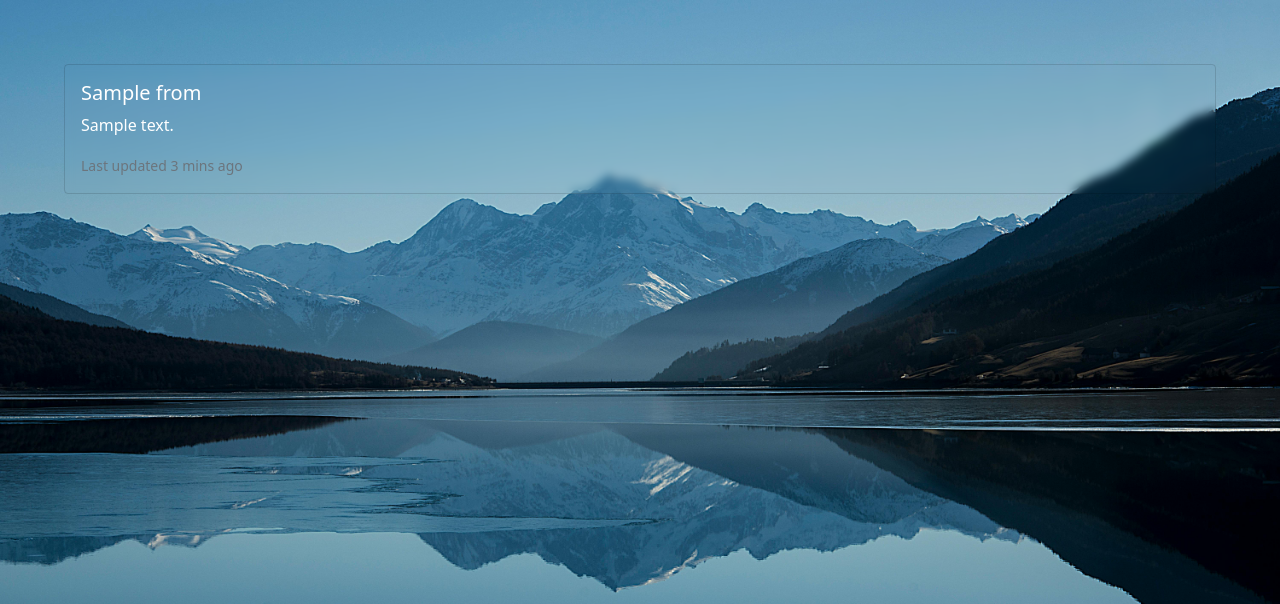
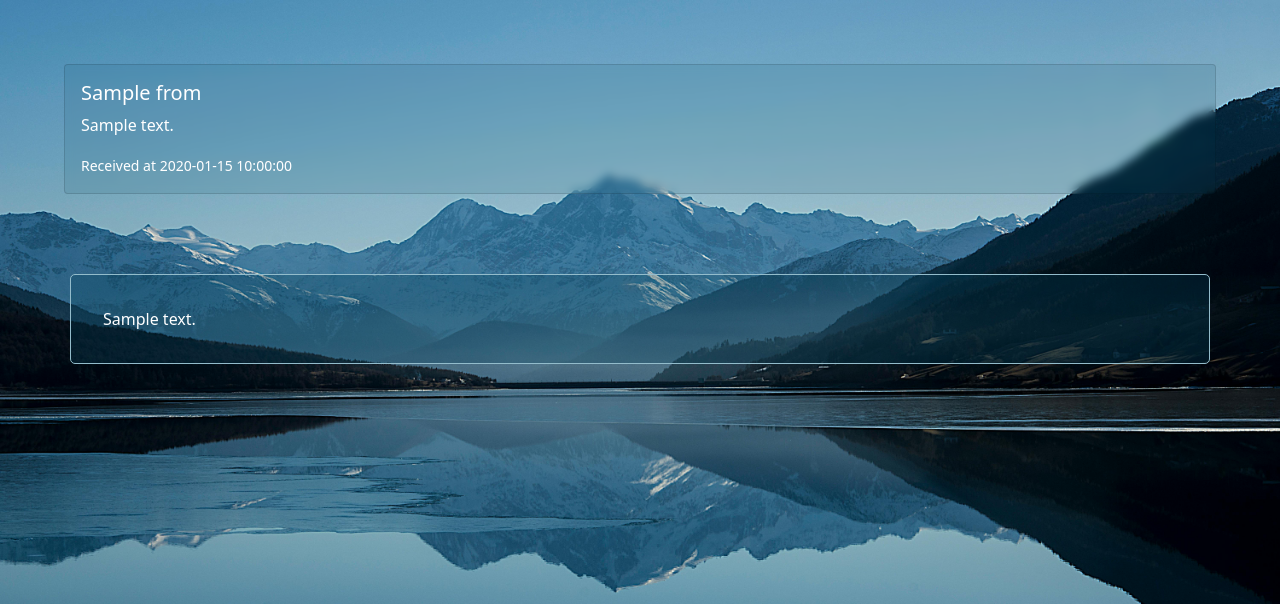
Before and after one commit to Princekumarofficial/SummaRise, a Flask app: template templates/index.html in a window 1280 px wide. Shown: the top 604 px of the page. Run offline with Flask 3, Linux system fonts and the light colour scheme; the template is opened without the code that fills it: most values are stand-ins (such as "Sample title", 1, 10 or a date in 2020); parts of the project's set-up code (start-up, migrations or seed data) failed here and were passed over.

Commit message:
1. Added mail div to index.html 2. Changed the colors

```diff
--- a/get_mails.py
+++ b/get_mails.py
@@ -57,6 +57,8 @@ def get_mails(n_mails):
                 name = values['name']
                 if name == 'Subject':
                    subject = values['value']
+                elif name == 'Date':
+                   date = values['value']
 
             for values in email_data:
                 name = values['name']
@@ -73,7 +75,8 @@ def get_mails(n_mails):
                                {
                                   'From': from_name,
                                   'Subject': subject,
-                                  'body': text
+                                  'body': text,
+                                  'date': date
                                }
                             )
 
--- a/static/style.css
+++ b/static/style.css
@@ -11,16 +11,20 @@ body{
     flex-direction: row;
     gap: 2rem;
     flex-wrap: wrap;
+    margin-bottom: 5rem;
 }
 
 .card{
     flex: 1 0 calc(20% - 4rem);
-    background-color: transparent;
+    background: rgba(5, 68, 94, 0.1);
     backdrop-filter: blur(5px);
+    transition-timing-function: ease-in-out;
+    transition-duration: 0.3s;
 }
 
 .card:hover{
     backdrop-filter: blur(15px);
+    background: rgba(5, 68, 94, 0.3);
     border: 2px solid #93BCCB;
 }
 
@@ -28,6 +32,15 @@ a.nostyle {
     text-decoration: none;
     color: white;
     cursor:pointer;
+}
+
+.email-full{
+    background-color: rgba(5, 68, 94, 0.3);
+    padding: 2rem;
+    border: 1px solid #93BCCB;
+    border-radius: 5px;
+    color: white;
+    overflow: hidden;
 }
 
 @media only screen and (max-width: 600px) {
--- a/templates/index.html
+++ b/templates/index.html
@@ -12,13 +12,13 @@
 
     {% for s in all_s %}
 
-    <a class="card nostyle" href="{{ url_for('home', mail=all_s.index(s)) }}">
+    <a class="card nostyle" href="{{ url_for('home', mail=all_s.index(s)+1) }}">
         <!-- <img class="card-img-top" src="..." alt="Card image cap"> -->
         <div class="card-body">
           <!-- <h5 class="card-title">{{ s['Subject'] }}</h5> -->
           <h5 class="card-title">{{ s['From'] }}</h5>
           <p class="card-text">{{s['summary']}}</p>
-          <p class="card-text"><small class="text-muted">Last updated 3 mins ago</small></p>
+          <p class="card-text"><small>Received at {{s['date']}}</small></p>
         </div>
     </a>
 
@@ -26,6 +26,12 @@
 
     </div>
 
+    {% if mail: %}
+    <div class="container email-full">
+      {{ all_s[mail-1]['body'] | safe}}
+    </div>
+    {% endif %}
+
       <script src="https://cdn.jsdelivr.net/npm/bootstrap@5.0.2/dist/js/bootstrap.bundle.min.js" integrity="sha384-MrcW6ZMFYlzcLA8Nl+NtUVF0sA7MsXsP1UyJoMp4YLEuNSfAP+JcXn/tWtIaxVXM" crossorigin="anonymous"></script>
 
 </body>
```
